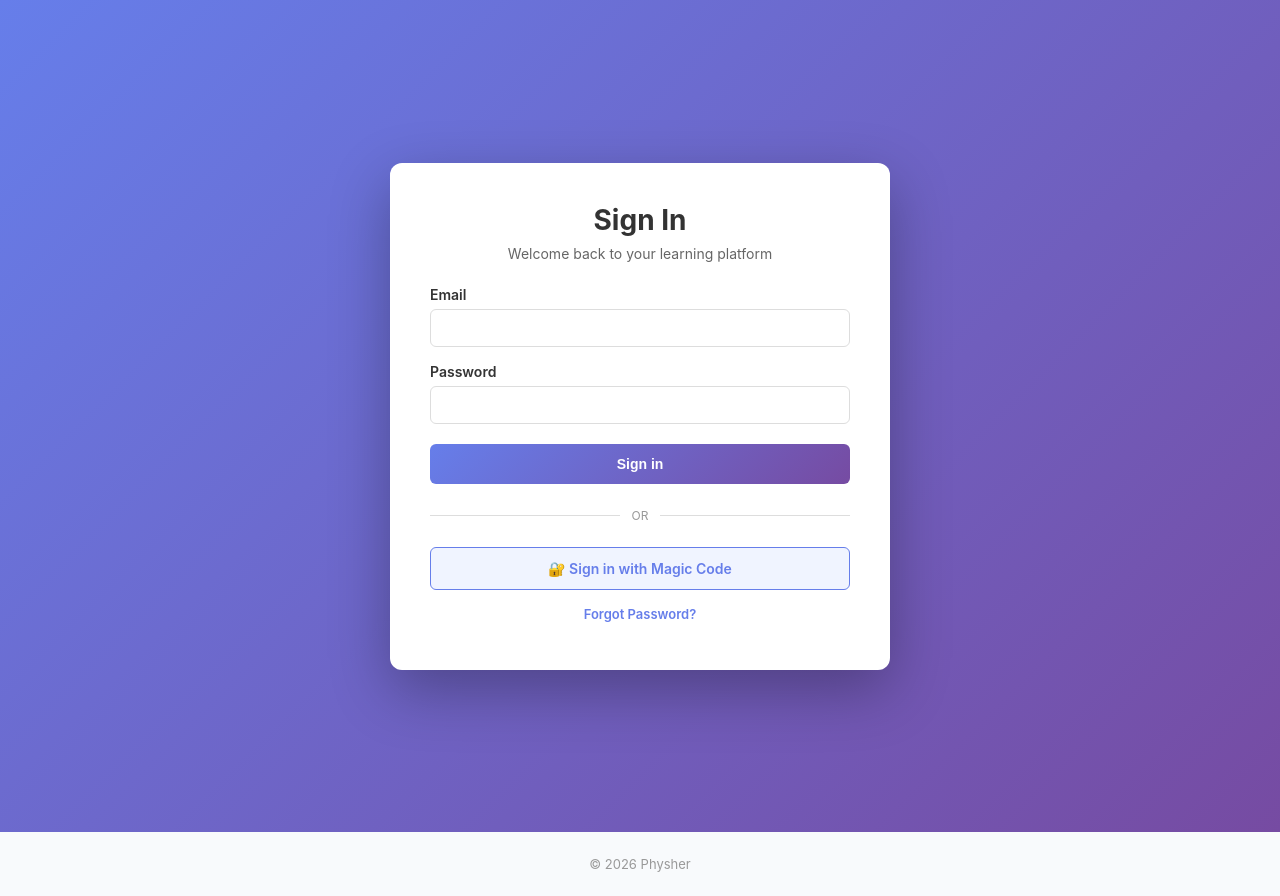
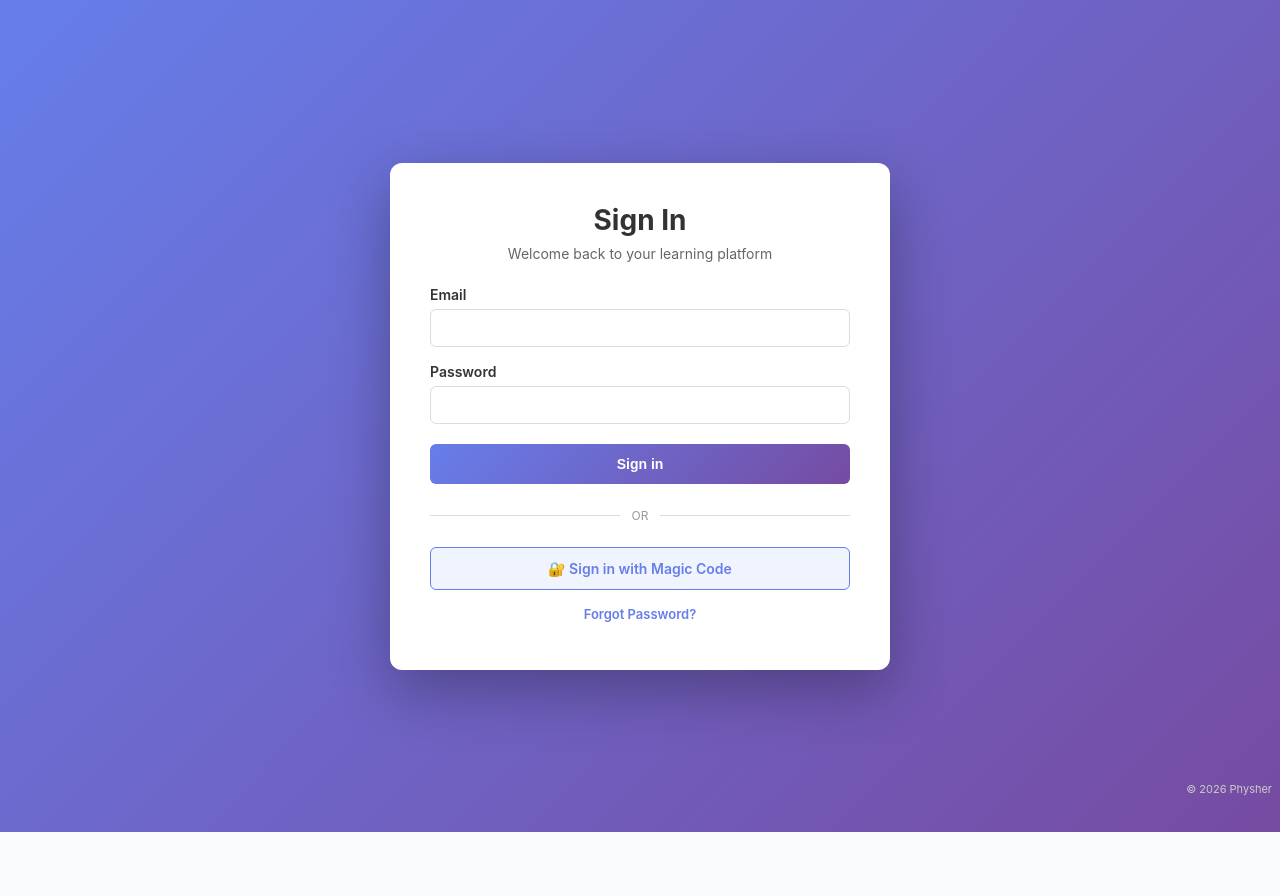
Before and after one commit to phyersherman/physher-forms, a Next.js app in the folder frontend/: page /login in a window 1280 px wide. After the commit the page ends 832 px from the top, so only its background shows below. Built offline with nearby package versions, Linux system fonts and the light colour scheme; no server answers.

Commit message:
style: make copyright fixed, small, bottom-right corner

```diff
--- a/frontend/pages/_app.tsx
+++ b/frontend/pages/_app.tsx
@@ -11,9 +11,9 @@ export default function App({ Component, pageProps }: AppProps) {
       <AuthProvider>
         <ProtectedRoute>
           <Component {...pageProps} />
-          <footer style={{ textAlign: 'center', padding: '24px 16px', color: '#999', fontSize: '13px' }}>
+          <div style={{ position: 'fixed', bottom: 4, right: 8, color: '#ccc', fontSize: '11px', pointerEvents: 'none' }}>
             © 2026 Physher
-          </footer>
+          </div>
         </ProtectedRoute>
       </AuthProvider>
     </ThemeProvider>
```
